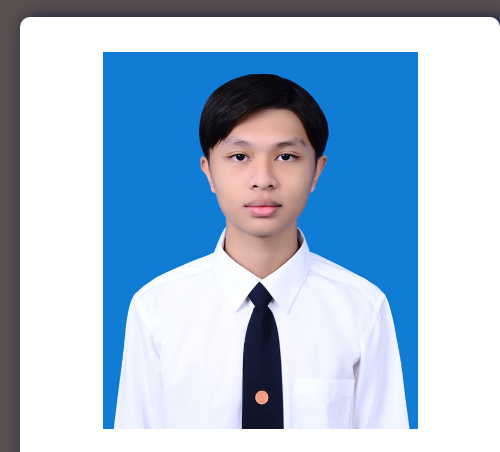
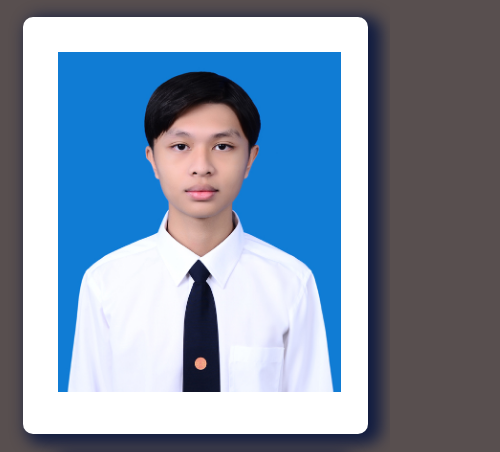
Before and after one commit to Theethat-Boonprasertchai/6709616541_MyCSTUStory_03, a plain HTML site: page index.html in a window 390 px wide. Shown: the part 614-1066 px from the top of the page, 500 px wide, since content can reach past the window. Drawn offline with Linux system fonts and the light colour scheme.

Commit message:
adjust me picture for mobile

```diff
--- a/mystyle.css
+++ b/mystyle.css
@@ -250,7 +250,7 @@ img {
 
 }
 
-@media (max-width: 768px) {
+@media screen and (max-width: 768px) {
     body
      {
         padding: 20px;
@@ -284,10 +284,11 @@ img {
     .me {
         height: auto;
         padding: 15px;
+        width: 90%;
     }
     #pooad
     {
-    width: 70%;
+    width: 90%;
     height: auto;
     padding: 20px;
     }
@@ -313,12 +314,12 @@ img {
     }
 
     .left-box, .right-box {
-        width: 70%;
+        width: 100%;
     }
 
     img {
         max-width: 100%;
-        height: 50%;
+        height: 40%;
     }
 
     .media video ,.media{
```
